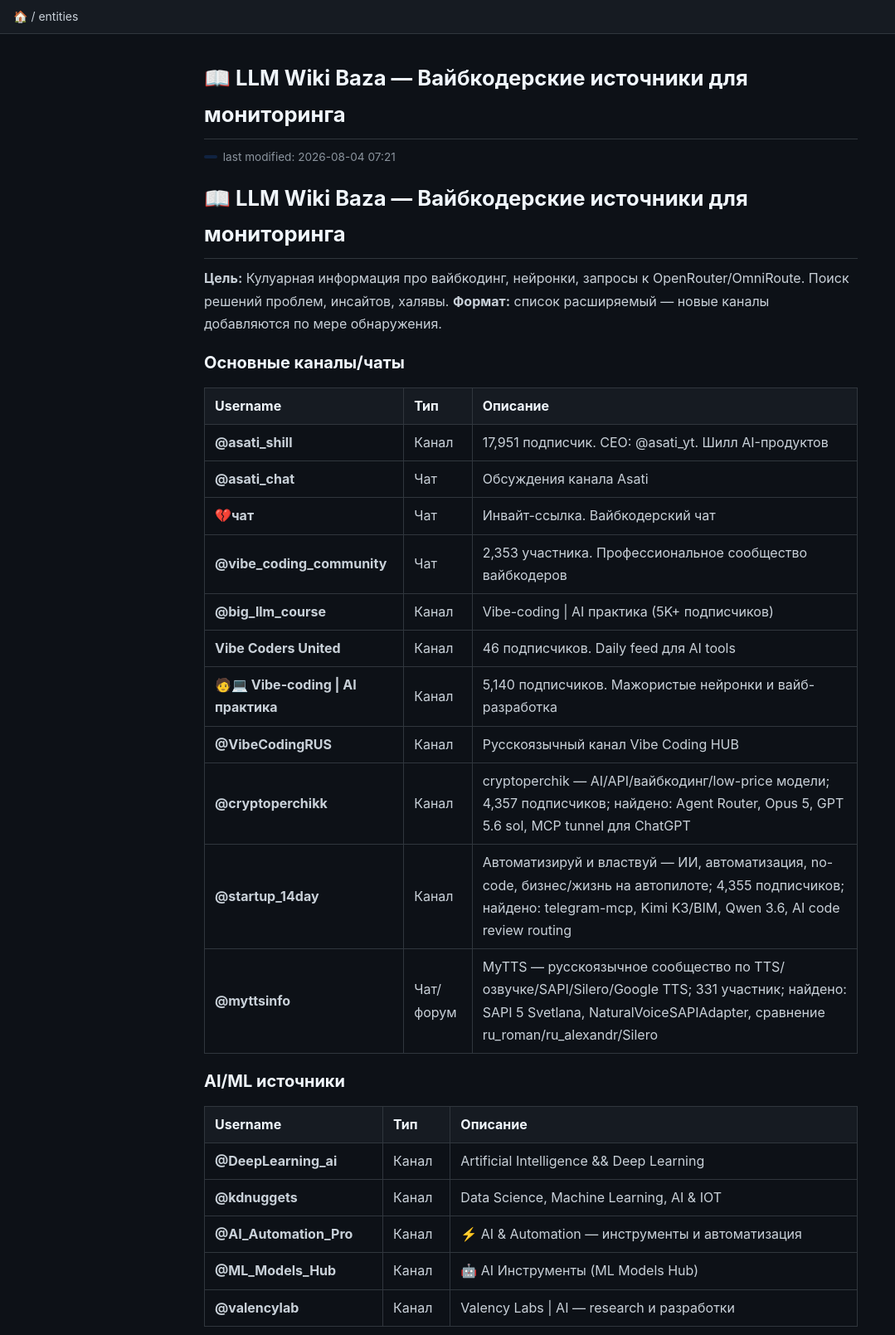
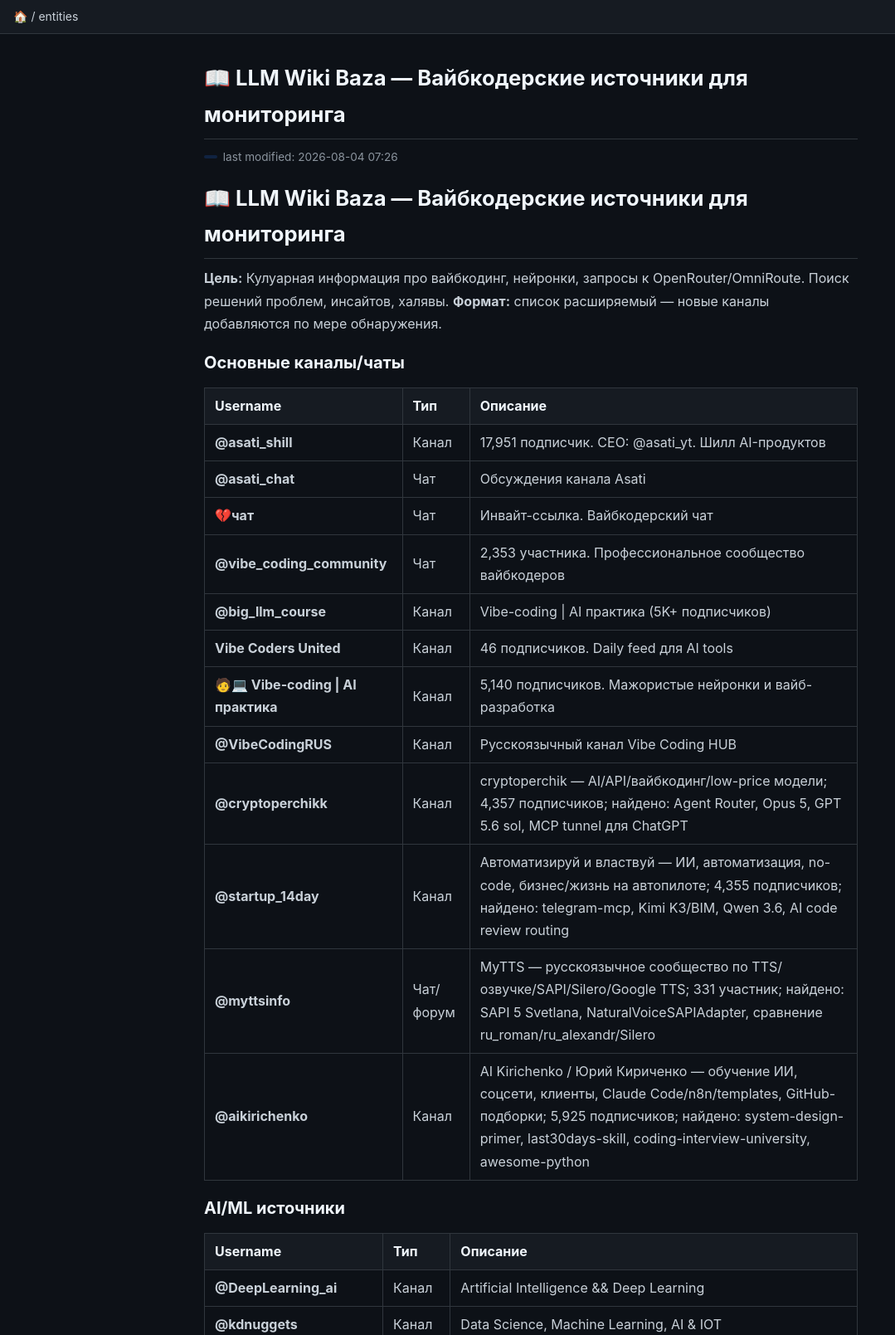
Before and after one commit to 3dstepansky/baza, a plain HTML site: page entities/vibecoder-sources.html in a window 1280 px wide. Shown: the top 1609 px of the page at 83% size, without its empty margins (0-1079 px from the left). Drawn offline with Linux system fonts and the light colour scheme.

Commit message:
Deploy AI Kirichenko source update

```diff
--- a/entities/vibecoder-sources.html
+++ b/entities/vibecoder-sources.html
@@ -38,7 +38,7 @@
 <nav class="nav"><span class="crumbs"><a href="/">🏠</a> / <span>entities</span></span></nav>
 <div class="container">
 <h1>📖 LLM Wiki Baza — Вайбкодерские источники для мониторинга</h1>
-<div class="meta"><span class="tag"></span> last modified: 2026-08-04 07:21</div>
+<div class="meta"><span class="tag"></span> last modified: 2026-08-04 07:26</div>
 <h1>📖 LLM Wiki Baza — Вайбкодерские источники для мониторинга</h1>
 <p><strong>Цель:</strong> Кулуарная информация про вайбкодинг, нейронки, запросы к OpenRouter/OmniRoute. Поиск решений проблем, инсайтов, халявы.
 <strong>Формат:</strong> список расширяемый — новые каналы добавляются по мере обнаружения.</p>
@@ -106,6 +106,11 @@
 <td><strong>@myttsinfo</strong></td>
 <td>Чат/форум</td>
 <td>MyTTS — русскоязычное сообщество по TTS/озвучке/SAPI/Silero/Google TTS; 331 участник; найдено: SAPI 5 Svetlana, NaturalVoiceSAPIAdapter, сравнение ru_roman/ru_alexandr/Silero</td>
+</tr>
+<tr>
+<td><strong>@aikirichenko</strong></td>
+<td>Канал</td>
+<td>AI Kirichenko / Юрий Кириченко — обучение ИИ, соцсети, клиенты, Claude Code/n8n/templates, GitHub-подборки; 5,925 подписчиков; найдено: system-design-primer, last30days-skill, coding-interview-university, awesome-python</td>
 </tr>
 </tbody>
 </table>
@@ -209,6 +214,7 @@
 </table>
 <h2>OmniRoute/OpenRouter инсайды</h2>
 <ul>
+<li><code>@aikirichenko</code>: AI education, Claude Code/n8n automation, GitHub learning/tool repos, social/client acquisition content.</li>
 <li><code>@myttsinfo</code>: TTS/озвучка, SAPI 5, NaturalVoiceSAPIAdapter, Balabolka, Silero/Google TTS, русские голоса.</li>
 <li><code>@startup_14day</code>: automation/no-code/AI for business, telegram-mcp, agent routing, compact model economics, applied AI cases.</li>
 <li><code>@cryptoperchikk</code>: Agent Router, GPT/Claude-like модели, MCP tunnel, low-price API, IDE/free-trial находки.</li>
```
Also changed, not shown: log.html (+7 -1 lines).
